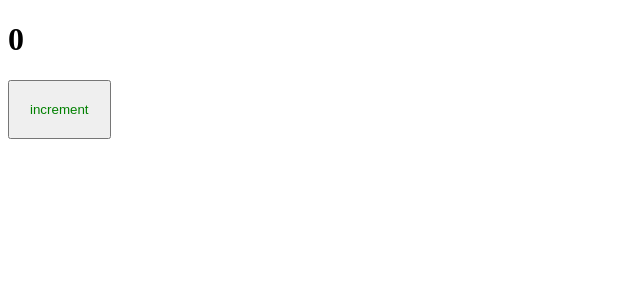
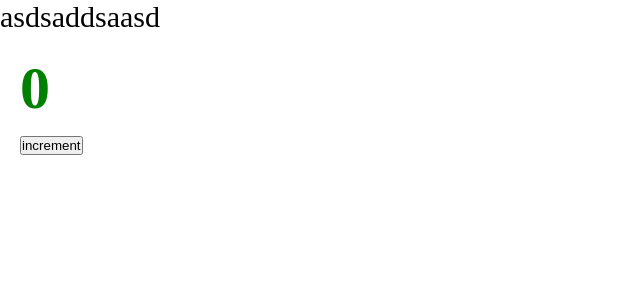
Before and after one commit to MikhailBobrov/productproject, a React app: page / in a window 1280 px wide. Shown: the top 300 px of the page, without its empty margins (0-640 px from the left). Built offline with nearby package versions, Linux system fonts and the light colour scheme.

Commit message:
css-modules изоляция стилей и  MiniCssExtractPlugin

```diff
--- a/package.json
+++ b/package.json
@@ -19,12 +19,14 @@
     "@types/webpack-dev-server": "^4.7.2",
     "css-loader": "^6.6.0",
     "html-webpack-plugin": "^5.5.0",
+    "mini-css-extract-plugin": "^2.5.3",
     "sass": "^1.49.9",
     "sass-loader": "^12.6.0",
     "style-loader": "^3.3.1",
     "ts-loader": "^9.2.6",
     "ts-node": "^10.5.0",
     "typescript": "^4.5.5",
+    "typescript-plugin-css-modules": "^3.4.0",
     "webpack": "^5.69.1",
     "webpack-cli": "^4.10.0",
     "webpack-dev-server": "^4.7.4"
--- /dev/null
+++ b/src/App.tsx
@@ -0,0 +1,12 @@
+import React from "react";
+import { Counter } from "./components/Counter";
+import "./index.scss";
+
+export const App = () => {
+  return (
+    <div className="app">
+      asdsaddsaasd
+      <Counter />
+    </div>
+  );
+};
--- /dev/null
+++ b/src/components/Counter.module.scss
@@ -0,0 +1,4 @@
+.btn {
+  padding: 20px;
+  color: green;
+}
--- a/src/components/Counter.scss
+++ /dev/null
@@ -1,4 +0,0 @@
-button {
-  padding: 20px;
-  color: green;
-}
--- a/src/components/Counter.tsx
+++ b/src/components/Counter.tsx
@@ -1,5 +1,5 @@
 import { useState } from "react";
-import "./Counter.scss";
+import classes from "./Counter.module.scss";
 
 export const Counter = () => {
   const [count, setCount] = useState(0);
@@ -9,7 +9,7 @@ export const Counter = () => {
   };
 
   return (
-    <div>
+    <div className={classes.btn}>
       <h1>{count}</h1>
       <button onClick={increment}>increment</button>
     </div>
--- /dev/null
+++ b/src/index.scss
@@ -0,0 +1,9 @@
+* {
+  margin: 0;
+  padding: 0;
+  box-sizing: border-box;
+}
+
+.app {
+  font-size: 30px;
+}
--- a/src/index.tsx
+++ b/src/index.tsx
@@ -1,9 +1,9 @@
 import { render } from "react-dom";
-import { Counter } from "./components/Counter";
+import { App } from "./App";
 
 render(
   <div>
-    <Counter />
+    <App />
   </div>,
   document.getElementById("root")
 );
--- a/tsconfig.json
+++ b/tsconfig.json
@@ -28,7 +28,8 @@
     // import * as React from 'react';
     // можно писать такой
     // import React from 'react';
-    "allowSyntheticDefaultImports": true
+    "allowSyntheticDefaultImports": true,
+    "plugins": [{ "name": "typescript-plugin-css-modules" }]
   },
   "ts-node": {
     "compilerOptions": {
```
Also changed, not shown: src/global.d.ts (added, +7 -0 lines), 9 other files (tests, documents, lock files or other folders).
